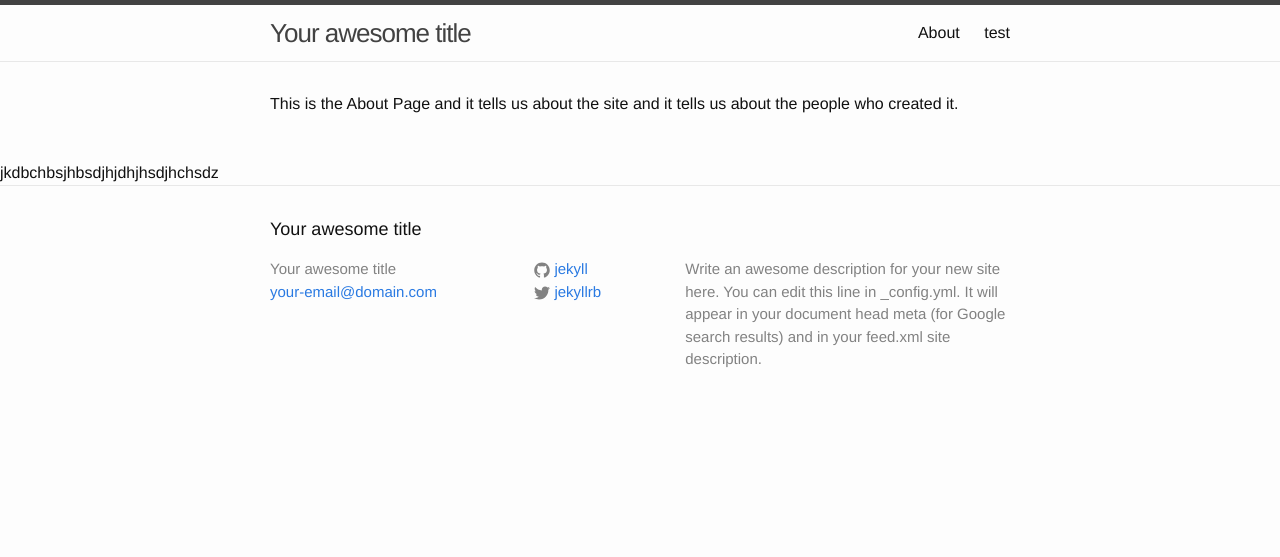
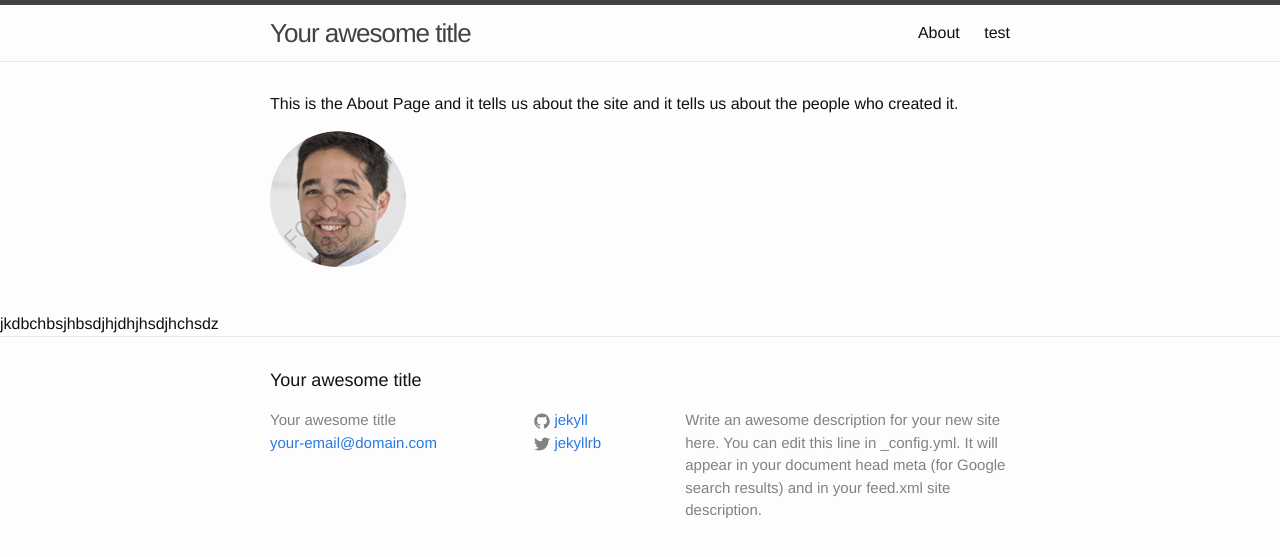
Before and after one commit to fizzahzahoor/SiteleafIntegration, a Jekyll site: the page built from about.md, in a window 1280 px wide. Shown: the top 557 px of the page. Built offline with Jekyll 4.4.1, drawn with Linux system fonts in a browser that asks for light colours.

Commit message:
Updated About

```diff
--- a/about.md
+++ b/about.md
@@ -7,3 +7,5 @@
 
 This is the About Page and it tells us about the site and <space><space>
 it tells us about the people who created it.
+
+![testimonial-img2.jpg](/uploads/testimonial-img2.jpg)
```
